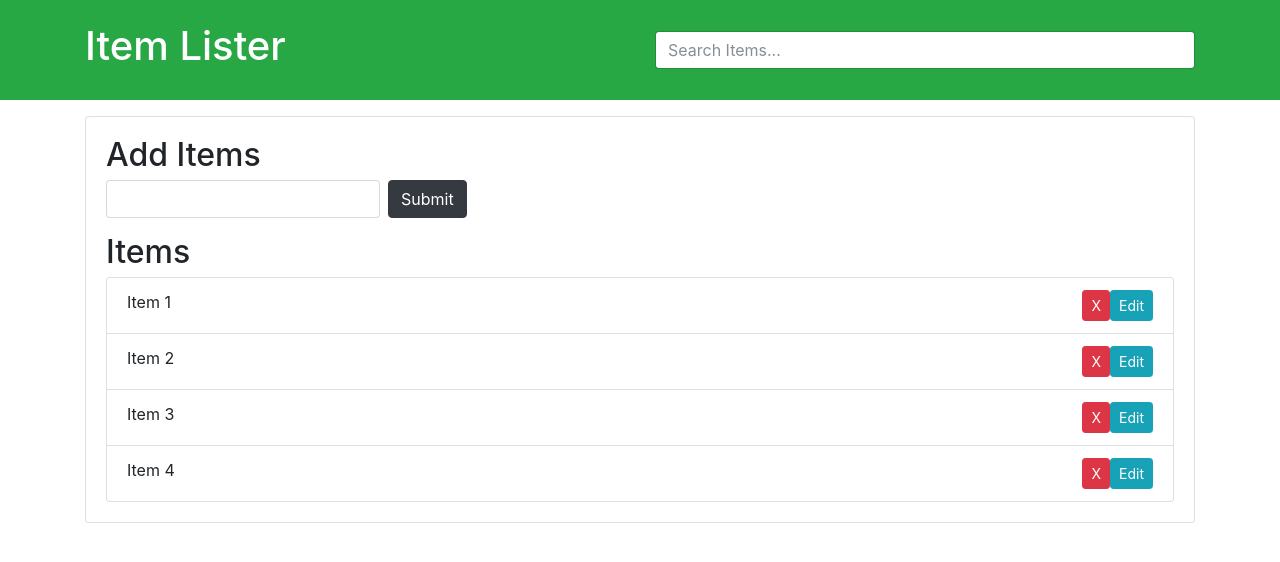
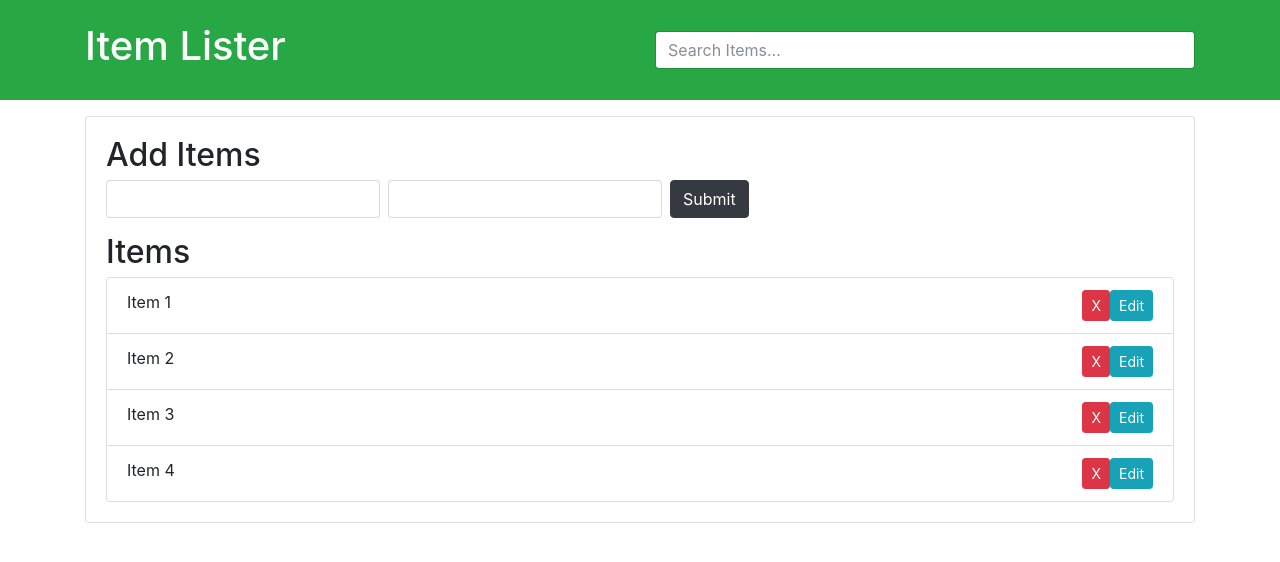
Before and after one commit to Mpranab-123/PranabCode, a plain HTML site: page index.html in a window 1280 px wide. Drawn offline with nearby package versions, Linux system fonts and the light colour scheme.

Commit message:
Filter and search/item and itemdescription

```diff
--- a/index.html
+++ b/index.html
@@ -25,6 +25,7 @@
     <h2 class="title">Add Items</h2>
     <form id="addForm" class="form-inline mb-3">
       <input type="text" class="form-control mr-2" id="item">
+      <input type="text" class="form-control mr-2" id="itemDescription">
       <input type="submit" class="btn btn-dark" value="Submit">
     </form>
     <h2 class="title">Items</h2>
```
